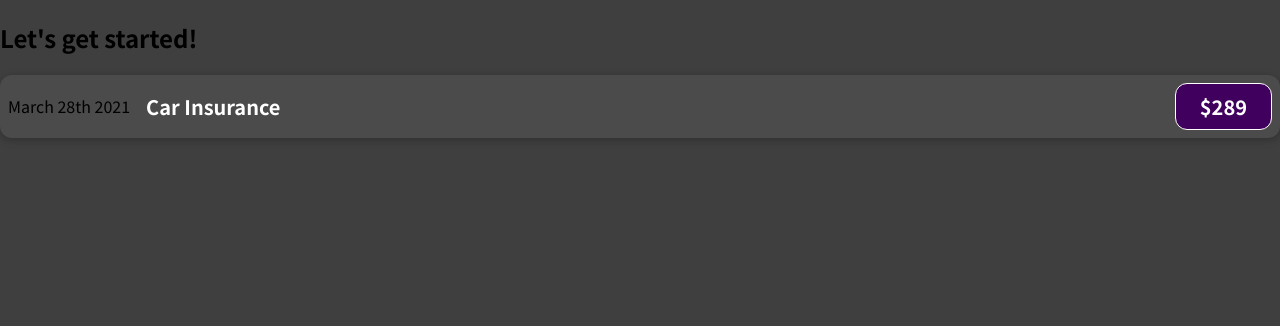
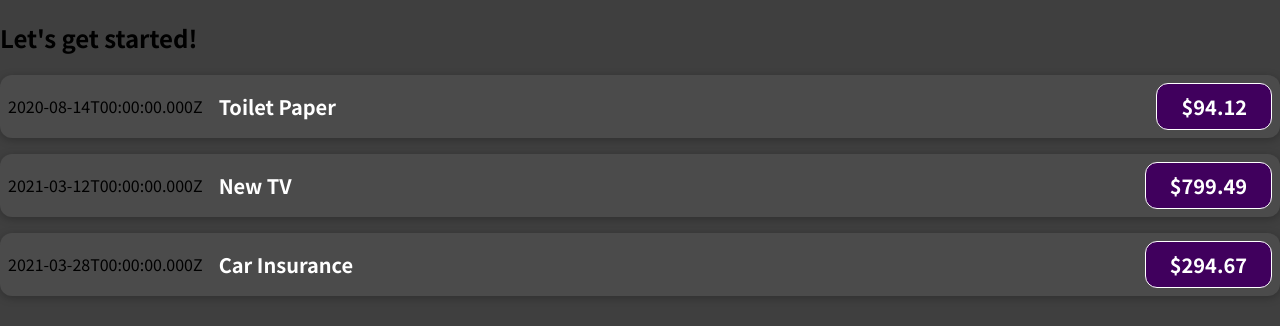
Before and after one commit to Tobi-DataDetective/React-Track, a React (Create React App) app in the folder 01-starting-setup/: page / in a window 1280 px wide. Shown: the top 326 px of the page. Built offline with nearby package versions, Linux system fonts and the light colour scheme.

Commit message:
working with props

```diff
--- a/01-starting-setup/src/App.js
+++ b/01-starting-setup/src/App.js
@@ -1,10 +1,46 @@
 import ExpenseItem from "./components/ExpenseItem";
 
 function App() {
+  const expenses = [
+    {
+      id: "e1",
+      title: "Toilet Paper",
+      amount: 94.12,
+      date: new Date(2020, 7, 14),
+    },
+    { id: "e2", title: "New TV", amount: 799.49, date: new Date(2021, 2, 12) },
+    {
+      id: "e3",
+      title: "Car Insurance",
+      amount: 294.67,
+      date: new Date(2021, 2, 28),
+    },
+    {
+      id: "e4",
+      title: "New Desk (Wooden)",
+      amount: 450,
+      date: new Date(2021, 5, 12),
+    },
+  ];
+
   return (
     <div>
       <h2>Let's get started!</h2>
-      <ExpenseItem />
+      <ExpenseItem
+        title={expenses[0].title}
+        amount={expenses[0].amount}
+        date={expenses[0].date}
+      />
+      <ExpenseItem
+        title={expenses[1].title}
+        amount={expenses[1].amount}
+        date={expenses[1].date}
+      />
+      <ExpenseItem
+        title={expenses[2].title}
+        amount={expenses[2].amount}
+        date={expenses[2].date}
+      />
     </div>
   );
 }
--- a/01-starting-setup/src/components/ExpenseItem.jsx
+++ b/01-starting-setup/src/components/ExpenseItem.jsx
@@ -1,13 +1,17 @@
 import "./ExpenseItem.css";
 
-function ExpenseItem() {
+function ExpenseItem(props) {
+  //   const expenseDate = new Date(2021, 2, 28);
+  //   const expenseTitle = "Car Insurance";
+  //   const expenseAmount = 294.69;
+
   return (
     <div className="expense-item">
-      <div>March 28th 2021</div>
+      <div>{props.date.toISOString()}</div>
       <div className="expense-item__description">
-        <h2>Car Insurance</h2>
+        <h2>{props.title}</h2>
       </div>
-      <div className="expense-item__price">$289</div>
+      <div className="expense-item__price">${props.amount}</div>
     </div>
   );
 }
```
